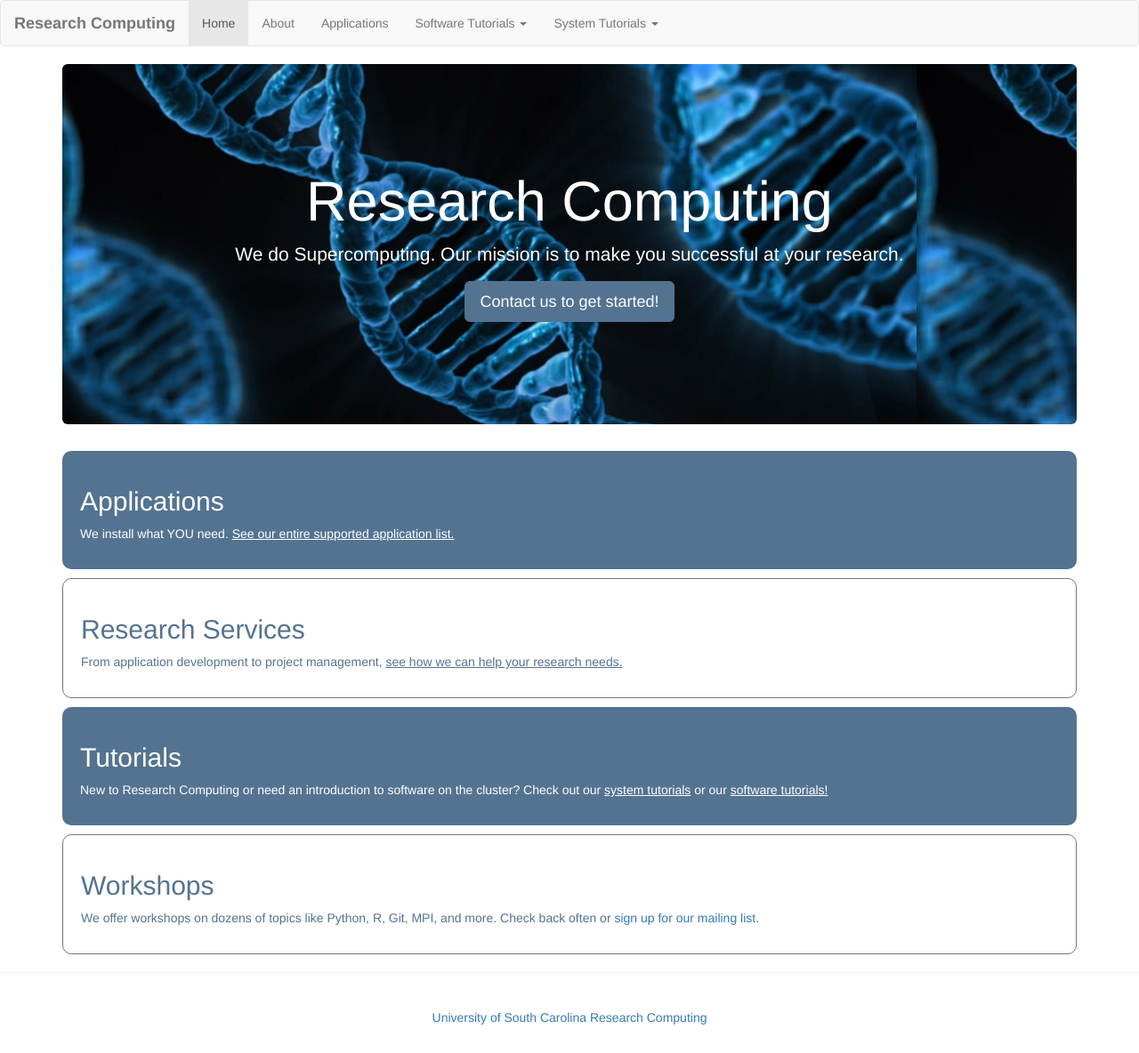
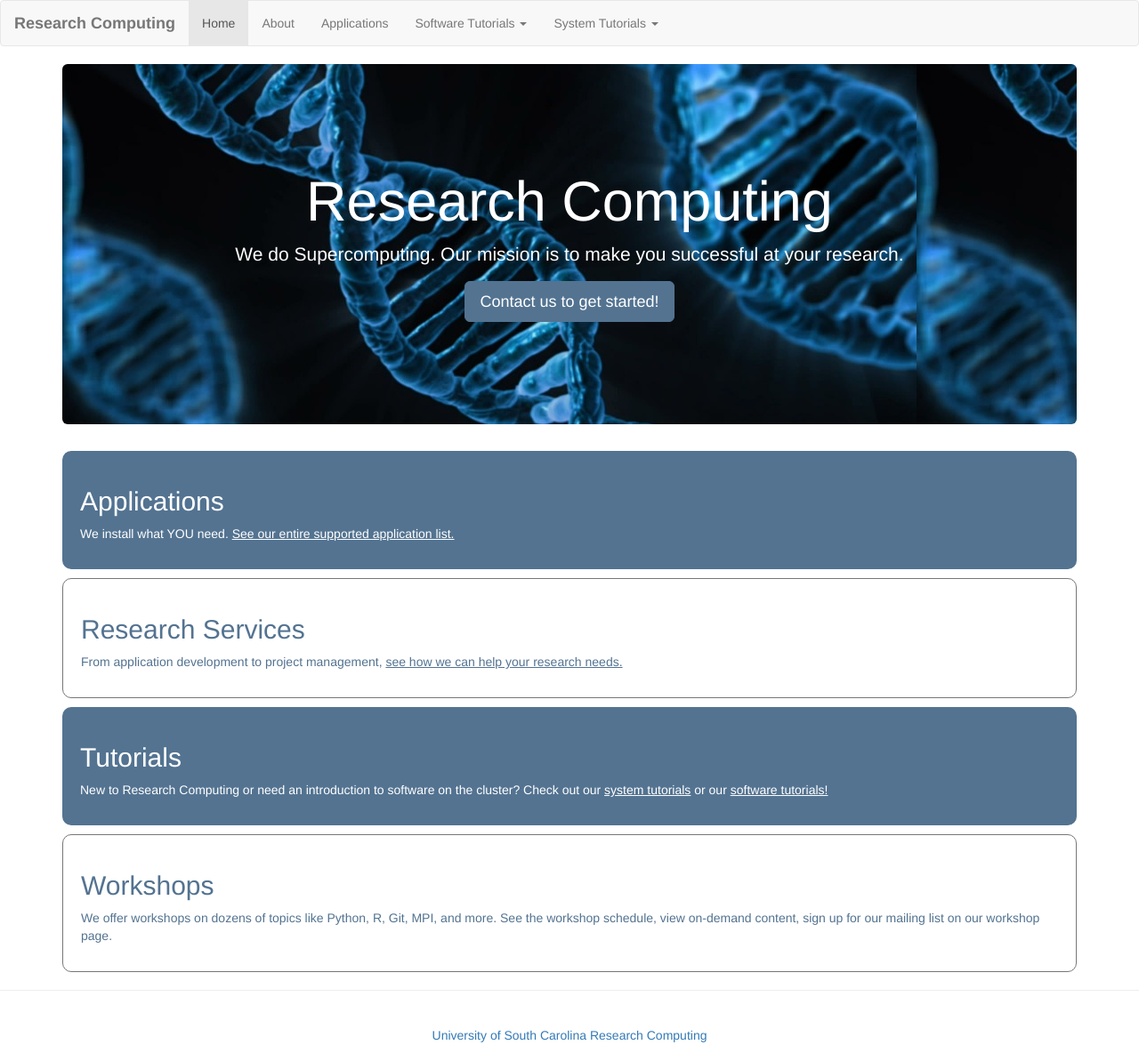
Before and after one commit to uofsc-rc/uofsc-rc.github.io, a Jekyll site: the page built from index.html, in a window 1280 px wide. Shown: the whole page at 89% size. Built offline with Jekyll 4.4.1, drawn with Linux system fonts in a browser that asks for light colours.

Commit message:
Updated workshop box

```diff
--- a/index.html
+++ b/index.html
@@ -8,21 +8,20 @@ title: Research Computing
         <h1>Research Computing</h1>
         <p>We do Supercomputing. Our mission is to make you successful at your research.</p>
         <p><a class="btn btn-primary btn-lg header-button" href="mailto:rc@sc.edu">
-            Contact us to get started!
-        </a></p>
+                Contact us to get started!
+            </a></p>
     </div>
     <div>
         <div class="blue-box">
             <h2>Applications</h2>
             <p>We install what YOU need. <a style="color:white;" href="https://uofsc-rc.github.io/applications">
-                <u>See our entire supported application list.</u></a></p>
+                    <u>See our entire supported application list.</u></a></p>
         </div>
         <div style="padding-top:10px;">
             <div class="white-box">
                 <h2>Research Services</h2>
                 <p>From application development to project management,
-                    <a style="color:#537391;"
-                       href="https://www.sc.edu/about/offices_and_divisions/division_of_information_technology/rc/index.php">
+                    <a style="color:#537391;" href="https://www.sc.edu/about/offices_and_divisions/division_of_information_technology/rc/index.php">
                         <u>see how we can help your research needs.</u></a></p>
             </div>
         </div>
@@ -31,16 +30,15 @@ title: Research Computing
                 <h2>Tutorials</h2>
                 <p>New to Research Computing or need an introduction to software on the cluster?
                     Check out our <a style="color:white;" href="https://uofsc-rc.github.io/sys-tutorial"><u>system
-                        tutorials</u></a>
+                            tutorials</u></a>
                     or our <a style="color:white;" href="https://uofsc-rc.github.io/tutorials"><u>software
-                        tutorials!</u></a></p>
+                            tutorials!</u></a></p>
             </div>
         </div>
         <div style="padding-top:10px;">
             <div class="white-box">
                 <h2>Workshops</h2>
-                <p>We offer workshops on dozens of topics like Python, R, Git, MPI, and more. Check back often or <a href="https://www.sc.edu/about/offices_and_divisions/division_of_information_technology/rc/workshops/index.php">sign
-                    up for our mailing list.</a></p>
+                <p>We offer workshops on dozens of topics like Python, R, Git, MPI, and more. See the workshop schedule, view on-demand content, sign up for our mailing list on our <a style="color:#537391;" href="https://www.sc.edu/about/offices_and_divisions/division_of_information_technology/rc/workshops/index.php">workshop page.</a></p>
             </div>
         </div>
     </div>
```
